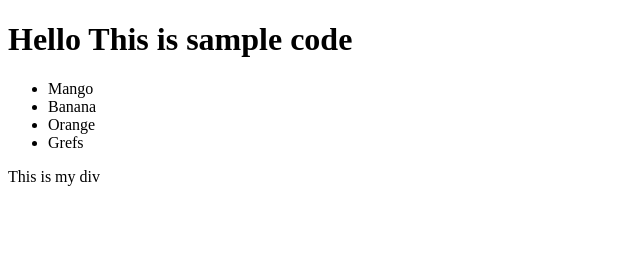
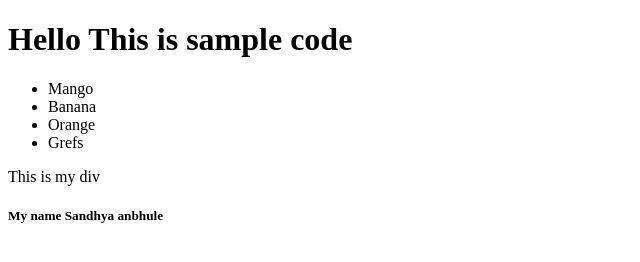
Before and after one commit to Sandhya734/Project2, a plain HTML site: page index.html in a window 1280 px wide. Shown: the whole page, without its empty margins (0-640 px from the left). Drawn offline with Linux system fonts and the light colour scheme.

Commit message:
name added

```diff
--- a/index.html
+++ b/index.html
@@ -14,5 +14,6 @@
         <li>Grefs</li>
     </ul>
     <div class="mydiv">This is my div</div>
+    <h5> My name Sandhya anbhule</h5>
 </body>
 </html>
```
